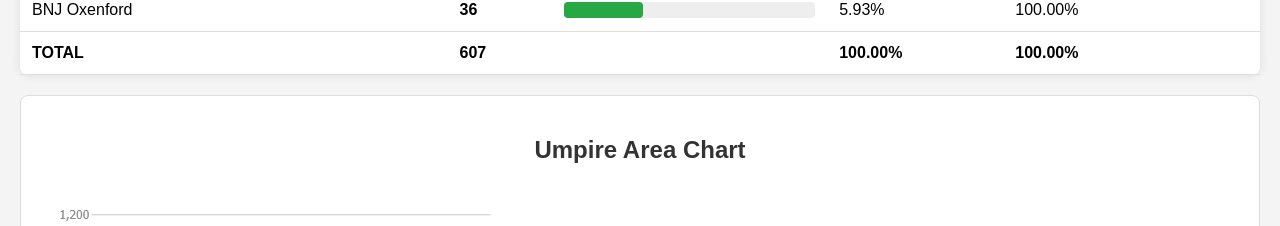
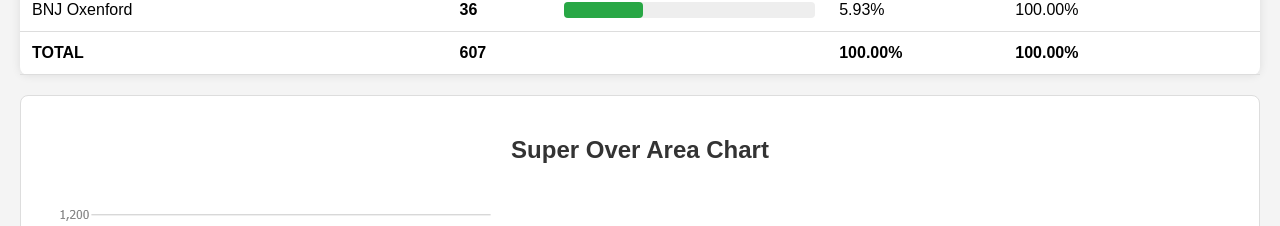
Before and after one commit to sauravwani114/IPL-Dashboard, a plain HTML site: page index.html in a window 1280 px wide. Shown: the part 3512-3738 px from the top of the page. Drawn offline with Linux system fonts and the light colour scheme.

Commit message:
Update index.html

```diff
--- a/index.html
+++ b/index.html
@@ -597,7 +597,7 @@
     </table>
 
     <div class="chart">
-        <center><h2>Umpire Area Chart</h2></center>
+        <center><h2>Super Over Area Chart</h2></center>
         <img src="Area_Chart.png" alt="Umpire Area Chart" />
     </div>
 
```
